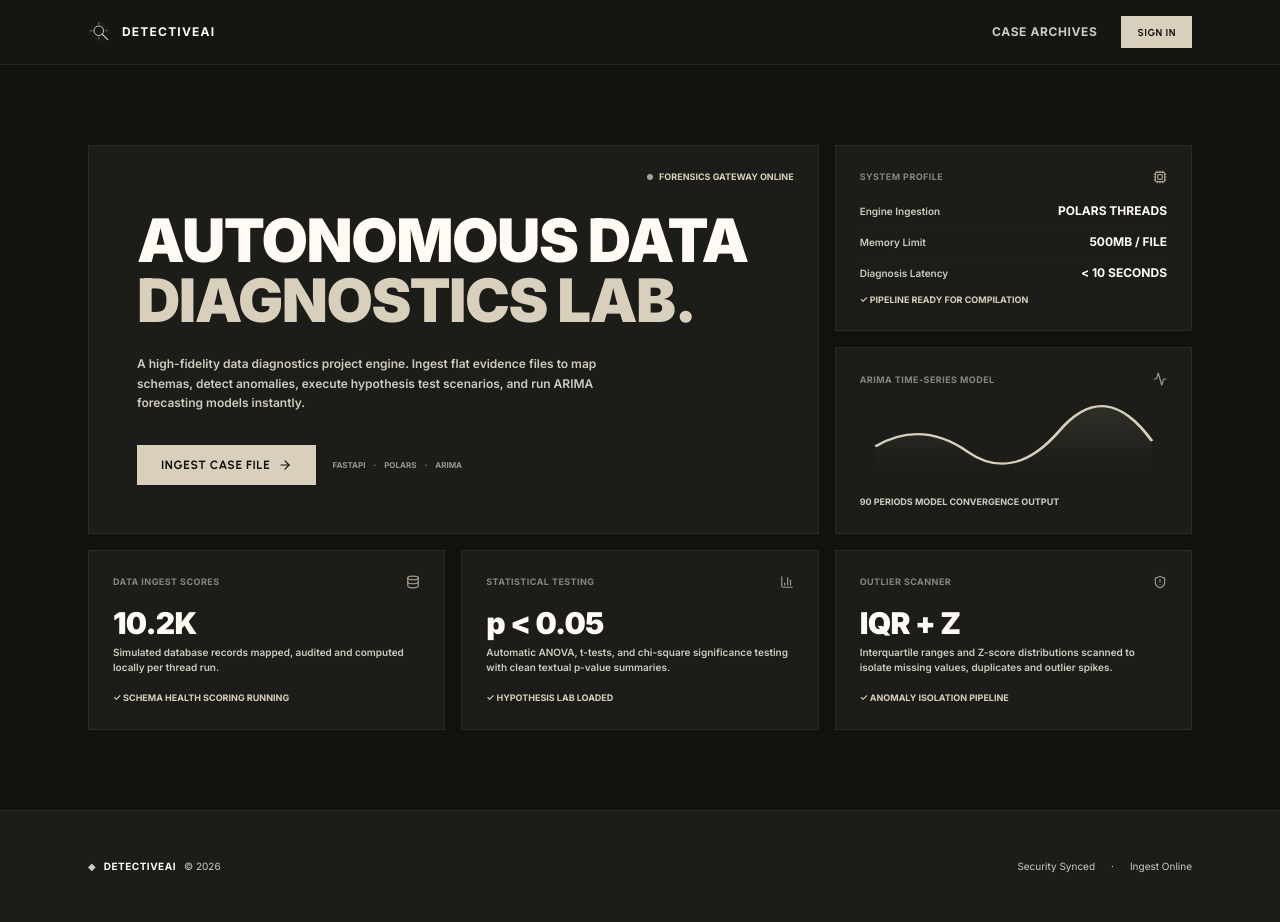
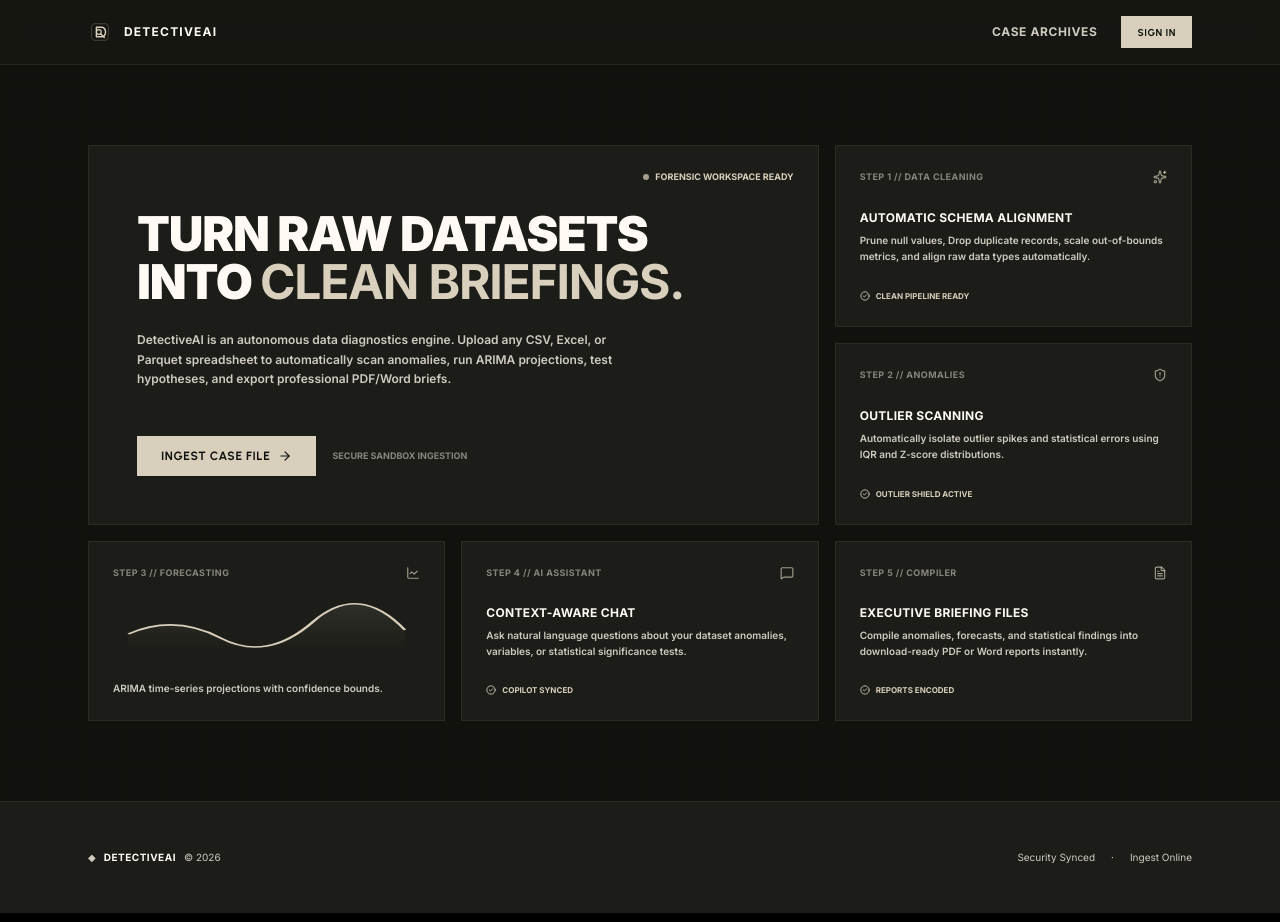
Before and after one commit to mannaxsara/detective-ai, a Next.js app in the folder frontend/: page / in a window 1280 px wide. Built offline with nearby package versions, Linux system fonts and the light colour scheme.

Commit message:
design: refine logo to abstract D magnifying mark and rewrite bento text to show step-by-step user journey

```diff
--- a/frontend/src/app/page.tsx
+++ b/frontend/src/app/page.tsx
@@ -2,16 +2,21 @@
 
 import React, { useEffect, useState } from "react";
 import Link from "next/link";
-import { ArrowRight, Database, ShieldAlert, LineChart, Cpu, BarChart3, Activity } from "lucide-react";
+import { ArrowRight, Sparkles, ShieldAlert, LineChart, MessageSquare, FileText, CheckCircle2 } from "lucide-react";
 import { motion } from "framer-motion";
 
+// Abstract "D" magnifying glass logo representing Detective + Data Diagnostics
 function LogoIcon() {
   return (
     <svg className="w-6 h-6 text-primary shrink-0" viewBox="0 0 100 100" fill="none" xmlns="http://www.w3.org/2000/svg">
-      <path d="M50 5 L95 50 L50 95 L5 50 Z" stroke="currentColor" strokeWidth="2" strokeDasharray="4 4" className="opacity-30" />
-      <circle cx="45" cy="45" r="20" stroke="currentColor" strokeWidth="4" />
-      <path d="M59 59 L82 82" stroke="currentColor" strokeWidth="5" strokeLinecap="round" />
-      <path d="M45 10 L45 18 M45 72 L45 80 M10 45 L18 45 M72 45 L80 45" stroke="currentColor" strokeWidth="3" strokeLinecap="round" className="opacity-70" />
+      {/* Outer bounding frame */}
+      <rect x="15" y="15" width="70" height="70" rx="16" stroke="currentColor" strokeWidth="5" className="opacity-20" />
+      {/* Abstract D shape */}
+      <path d="M35 30 H55 C66 30 73 37 73 50 C73 63 66 70 55 70 H35 V30 Z" stroke="currentColor" strokeWidth="6" strokeLinejoin="round" />
+      {/* Inner magnifying glass lens */}
+      <circle cx="45" cy="50" r="10" stroke="currentColor" strokeWidth="5" />
+      {/* Magnifying handle */}
+      <path d="M52 57 L68 73" stroke="currentColor" strokeWidth="6" strokeLinecap="round" />
     </svg>
   );
 }
@@ -64,10 +69,10 @@ export default function HomePage() {
         initial={{ y: -10, opacity: 0 }}
         animate={{ y: 0, opacity: 1 }}
         transition={{ duration: 0.5, ease: [0.16, 1, 0.3, 1] as [number, number, number, number] }}
-        className="border-b border-border bg-card/45 backdrop-blur-md sticky top-0 z-50"
+        className="border-b border-border bg-card/45 backdrop-blur-md sticky top-0 z-50 animate-fade-in"
       >
         <div className="max-w-6xl mx-auto px-6 h-16 flex items-center justify-between">
-          <div className="flex items-center gap-2.5 select-none">
+          <div className="flex items-center gap-3 select-none">
             <LogoIcon />
             <span className="font-bold text-xs uppercase tracking-widest text-foreground font-mono">DetectiveAI</span>
           </div>
@@ -110,25 +115,24 @@ export default function HomePage() {
           className="grid grid-cols-1 md:grid-cols-3 gap-4"
         >
 
-          {/* Main Title Card (Span 2x2) */}
+          {/* Main Elevator Pitch Card (Span 2x2) */}
           <motion.div
             variants={itemVariants}
             className="md:col-span-2 md:row-span-2 p-8 md:p-12 bg-card border border-border rounded-cards flex flex-col justify-between min-h-[380px] relative overflow-hidden text-left"
           >
-            {/* Corner status light */}
             <div className="absolute top-6 right-6 flex items-center gap-1.5 font-mono text-[9px] font-bold text-primary select-none">
               <span className="w-1.5 h-1.5 rounded-full bg-primary animate-pulse" />
-              FORENSICS GATEWAY ONLINE
+              FORENSIC WORKSPACE READY
             </div>
 
             <div className="space-y-6 pt-4">
-              <h1 className="text-4xl md:text-6xl font-black text-foreground tracking-tight leading-none uppercase">
-                Autonomous Data <br />
-                <span className="text-primary">Diagnostics Lab.</span>
+              <h1 className="text-4xl md:text-5xl font-black text-foreground tracking-tight leading-none uppercase">
+                Turn raw datasets <br />
+                into <span className="text-primary font-bold">clean briefings.</span>
               </h1>
 
               <p className="text-xs text-muted-foreground leading-relaxed font-semibold max-w-lg">
-                A high-fidelity data diagnostics project engine. Ingest flat evidence files to map schemas, detect anomalies, execute hypothesis test scenarios, and run ARIMA forecasting models instantly.
+                DetectiveAI is an autonomous data diagnostics engine. Upload any CSV, Excel, or Parquet spreadsheet to automatically scan anomalies, run ARIMA projections, test hypotheses, and export professional PDF/Word briefs.
               </p>
             </div>
 
@@ -156,67 +160,76 @@ export default function HomePage() {
                   </motion.button>
                 </Link>
               )}
-
-              <div className="flex gap-2 font-mono text-[8px] text-muted-foreground/70 font-bold select-none">
-                <span>FASTAPI</span>
-                <span>·</span>
-                <span>POLARS</span>
-                <span>·</span>
-                <span>ARIMA</span>
-              </div>
+              <span className="font-mono text-[9px] text-muted-foreground/60 font-bold select-none">
+                SECURE SANDBOX INGESTION
+              </span>
             </div>
           </motion.div>
 
-          {/* Bento Card 2: Live Telemetry Status */}
+          {/* Bento Card 2: Step 1 (Cleaning) */}
           <motion.div
             variants={itemVariants}
             className="p-6 bg-card border border-border rounded-cards flex flex-col justify-between text-left min-h-[180px]"
           >
             <div className="flex items-center justify-between font-mono text-[9px] font-bold text-muted-foreground/60 tracking-wider">
-              <span>SYSTEM PROFILE</span>
-              <Cpu className="w-3.5 h-3.5 text-primary/70" />
+              <span>STEP 1 // DATA CLEANING</span>
+              <Sparkles className="w-3.5 h-3.5 text-primary/70" />
             </div>
 
-            <div className="space-y-2 mt-4">
-              <div className="flex justify-between items-baseline border-b border-border/30 pb-1.5">
-                <span className="text-[10px] text-muted-foreground font-semibold">Engine Ingestion</span>
-                <span className="font-mono text-xs font-bold text-foreground">POLARS THREADS</span>
-              </div>
-              <div className="flex justify-between items-baseline border-b border-border/30 pb-1.5">
-                <span className="text-[10px] text-muted-foreground font-semibold">Memory Limit</span>
-                <span className="font-mono text-xs font-bold text-foreground">500MB / FILE</span>
-              </div>
-              <div className="flex justify-between items-baseline">
-                <span className="text-[10px] text-muted-foreground font-semibold">Diagnosis Latency</span>
-                <span className="font-mono text-xs font-bold text-foreground">&lt; 10 SECONDS</span>
-              </div>
+            <div className="space-y-1.5 my-3">
+              <h3 className="text-xs font-bold text-foreground uppercase tracking-wide">Automatic Schema Alignment</h3>
+              <p className="text-[10px] text-muted-foreground font-semibold leading-relaxed">
+                Prune null values, Drop duplicate records, scale out-of-bounds metrics, and align raw data types automatically.
+              </p>
             </div>
 
-            <div className="text-[9px] font-mono text-primary font-bold mt-2">
-              ✓ PIPELINE READY FOR COMPILATION
+            <div className="flex items-center gap-1.5 font-mono text-[8px] text-primary font-bold">
+              <CheckCircle2 className="w-2.5 h-2.5" />
+              CLEAN PIPELINE READY
             </div>
           </motion.div>
 
-          {/* Bento Card 3: ARIMA Shaded Waveform Projection */}
+          {/* Bento Card 3: Step 2 (Anomalies) */}
           <motion.div
             variants={itemVariants}
-            className="p-6 bg-card border border-border rounded-cards flex flex-col justify-between text-left min-h-[180px] overflow-hidden relative"
+            className="p-6 bg-card border border-border rounded-cards flex flex-col justify-between text-left min-h-[180px]"
           >
             <div className="flex items-center justify-between font-mono text-[9px] font-bold text-muted-foreground/60 tracking-wider">
-              <span>ARIMA TIME-SERIES MODEL</span>
-              <Activity className="w-3.5 h-3.5 text-primary/70" />
+              <span>STEP 2 // ANOMALIES</span>
+              <ShieldAlert className="w-3.5 h-3.5 text-primary/70" />
+            </div>
+
+            <div className="space-y-1.5 my-3">
+              <h3 className="text-xs font-bold text-foreground uppercase tracking-wide">Outlier Scanning</h3>
+              <p className="text-[10px] text-muted-foreground font-semibold leading-relaxed">
+                Automatically isolate outlier spikes and statistical errors using IQR and Z-score distributions.
+              </p>
+            </div>
+
+            <div className="flex items-center gap-1.5 font-mono text-[8px] text-primary font-bold">
+              <CheckCircle2 className="w-2.5 h-2.5" />
+              OUTLIER SHIELD ACTIVE
+            </div>
+          </motion.div>
+
+          {/* Bento Card 4: Step 3 (ARIMA Waveform) */}
+          <motion.div
+            variants={itemVariants}
+            className="p-6 bg-card border border-border rounded-cards flex flex-col justify-between text-left min-h-[180px] overflow-hidden"
+          >
+            <div className="flex items-center justify-between font-mono text-[9px] font-bold text-muted-foreground/60 tracking-wider">
+              <span>STEP 3 // FORECASTING</span>
+              <LineChart className="w-3.5 h-3.5 text-primary/70" />
             </div>
 
             {/* Glowing Shaded SVG Waveform */}
-            <div className="h-16 w-full relative flex items-center justify-center my-2">
+            <div className="h-12 w-full relative flex items-center justify-center my-1.5">
               <svg className="w-full h-full overflow-visible" viewBox="0 0 200 60" preserveAspectRatio="none">
-                {/* Confidence Shaded Region */}
                 <path
                   d="M10,35 Q40,10 70,40 T130,20 T190,30 L190,55 L10,55 Z"
-                  fill="url(#gradient-shade)"
+                  fill="url(#gradient-shade-home)"
                   className="opacity-20"
                 />
-                {/* Forecast Line */}
                 <path
                   d="M10,35 Q40,10 70,40 T130,20 T190,30"
                   fill="none"
@@ -225,7 +238,7 @@ export default function HomePage() {
                   className="text-primary"
                 />
                 <defs>
-                  <linearGradient id="gradient-shade" x1="0%" y1="0%" x2="0%" y2="100%">
+                  <linearGradient id="gradient-shade-home" x1="0%" y1="0%" x2="0%" y2="100%">
                     <stop offset="0%" stopColor="var(--primary)" stopOpacity="0.5" />
                     <stop offset="100%" stopColor="var(--primary)" stopOpacity="0" />
                   </linearGradient>
@@ -233,74 +246,54 @@ export default function HomePage() {
               </svg>
             </div>
 
-            <div className="text-[9px] font-mono text-muted-foreground font-bold select-none">
-              90 PERIODS MODEL CONVERGENCE OUTPUT
+            <div className="text-[10px] text-muted-foreground font-semibold leading-relaxed">
+              ARIMA time-series projections with confidence bounds.
             </div>
           </motion.div>
 
-          {/* Bento Card 4: Statistical Ingestion */}
+          {/* Bento Card 5: Step 4 (AI Q&A Chat) */}
           <motion.div
             variants={itemVariants}
             className="p-6 bg-card border border-border rounded-cards flex flex-col justify-between text-left min-h-[180px]"
           >
             <div className="flex items-center justify-between font-mono text-[9px] font-bold text-muted-foreground/60 tracking-wider">
-              <span>DATA INGEST SCORES</span>
-              <Database className="w-3.5 h-3.5 text-primary/70" />
+              <span>STEP 4 // AI ASSISTANT</span>
+              <MessageSquare className="w-3.5 h-3.5 text-primary/70" />
             </div>
 
-            <div className="space-y-1 my-3">
-              <div className="text-3xl font-black text-foreground font-mono tracking-tight">10.2K</div>
-              <p className="text-[10px] text-muted-foreground font-semibold">
-                Simulated database records mapped, audited and computed locally per thread run.
+            <div className="space-y-1.5 my-3">
+              <h3 className="text-xs font-bold text-foreground uppercase tracking-wide">Context-Aware Chat</h3>
+              <p className="text-[10px] text-muted-foreground font-semibold leading-relaxed">
+                Ask natural language questions about your dataset anomalies, variables, or statistical significance tests.
               </p>
             </div>
 
-            <div className="text-[9px] font-mono text-primary font-bold">
-              ✓ SCHEMA HEALTH SCORING RUNNING
+            <div className="flex items-center gap-1.5 font-mono text-[8px] text-primary font-bold">
+              <CheckCircle2 className="w-2.5 h-2.5" />
+              COPILOT SYNCED
             </div>
           </motion.div>
 
-          {/* Bento Card 5: Hypothesis & ANOVA Tests */}
+          {/* Bento Card 6: Step 5 (Briefing Reports) */}
           <motion.div
             variants={itemVariants}
             className="p-6 bg-card border border-border rounded-cards flex flex-col justify-between text-left min-h-[180px]"
           >
             <div className="flex items-center justify-between font-mono text-[9px] font-bold text-muted-foreground/60 tracking-wider">
-              <span>STATISTICAL TESTING</span>
-              <BarChart3 className="w-3.5 h-3.5 text-primary/70" />
+              <span>STEP 5 // COMPILER</span>
+              <FileText className="w-3.5 h-3.5 text-primary/70" />
             </div>
 
-            <div className="space-y-1 my-3">
-              <div className="text-3xl font-black text-foreground font-mono tracking-tight">p &lt; 0.05</div>
-              <p className="text-[10px] text-muted-foreground font-semibold">
-                Automatic ANOVA, t-tests, and chi-square significance testing with clean textual p-value summaries.
+            <div className="space-y-1.5 my-3">
+              <h3 className="text-xs font-bold text-foreground uppercase tracking-wide">Executive Briefing Files</h3>
+              <p className="text-[10px] text-muted-foreground font-semibold leading-relaxed">
+                Compile anomalies, forecasts, and statistical findings into download-ready PDF or Word reports instantly.
               </p>
             </div>
 
-            <div className="text-[9px] font-mono text-primary font-bold">
-              ✓ HYPOTHESIS LAB LOADED
-            </div>
-          </motion.div>
-
-          {/* Bento Card 6: Anomaly Diagnostics */}
-          <motion.div
-            variants={itemVariants}
-            className="p-6 bg-card border border-border rounded-cards flex flex-col justify-between text-left min-h-[180px]"
-          >
-            <div className="flex items-center justify-between font-mono text-[9px] font-bold text-muted-foreground/60 tracking-wider">
-              <span>OUTLIER SCANNER</span>
-              <ShieldAlert className="w-3.5 h-3.5 text-primary/70" />
-            </div>
-
-            <div className="space-y-1 my-3">
-              <div className="text-3xl font-black text-foreground font-mono tracking-tight">IQR + Z</div>
-              <p className="text-[10px] text-muted-foreground font-semibold">
-                Interquartile ranges and Z-score distributions scanned to isolate missing values, duplicates and outlier spikes.
-              </p>
-            </div>
-
-            <div className="text-[9px] font-mono text-primary font-bold">
-              ✓ ANOMALY ISOLATION PIPELINE
+            <div className="flex items-center gap-1.5 font-mono text-[8px] text-primary font-bold">
+              <CheckCircle2 className="w-2.5 h-2.5" />
+              REPORTS ENCODED
             </div>
           </motion.div>
 
```
